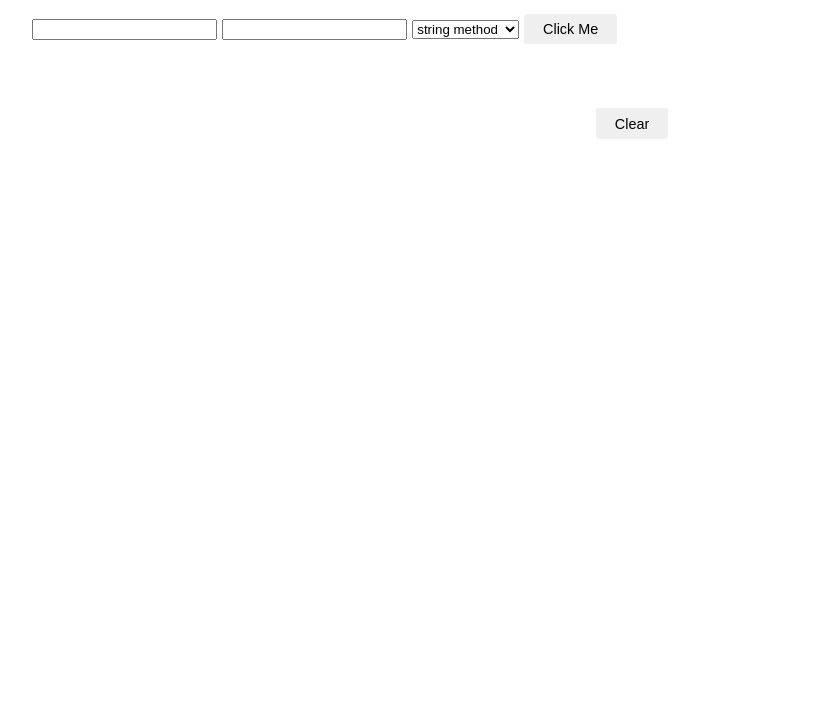
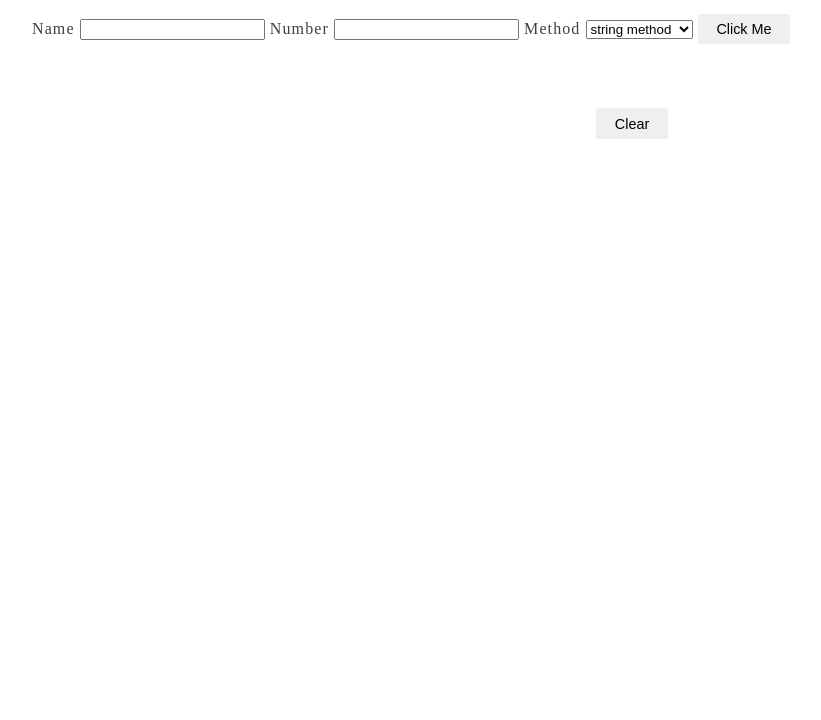
Before and after one commit to KamonLeigh/web-app-worker, a website built with Parcel: page index.html in a window 1280 px wide. Shown: the part 80-800 px from the top of the page, without its empty margins (8-829 px from the left). Built offline with nearby package versions, Linux system fonts and the light colour scheme.

Commit message:
add label to form, change img width to max-width use flex on section

```diff
--- a/index.html
+++ b/index.html
@@ -10,8 +10,11 @@
     <main class="container">
         <h1>Web App</h1>
         <form>
-            <input type="text" name="fname" minlength="5"/>
-            <input type="number" name="num" />
+            <label for="fname">name</label>
+            <input id="fname" type="text" name="fname" minlength="5"/>
+            <label for="num">number</label>
+            <input id="num" type="number" name="num" />
+            <label for="pet-select">method</label>
             <select name="pets" id="pet-select">
                 <option value="a">string method</option>
                 <option value="b">maths method</option>
--- a/style.css
+++ b/style.css
@@ -15,7 +15,7 @@ body {
 
 img {
     display: block;
-    width: 100%;
+    max-width: 100%;
 }
 
 .btn {
@@ -45,6 +45,10 @@ form {
     grid-column: 2;
 }
 
+label {
+    text-transform: capitalize;
+}
+
 section {
     grid-column: 2;
     display: flex;
@@ -52,3 +56,7 @@ section {
     flex-direction: column;
     margin-block-end: 2em;
 }
+
+.result {
+    letter-spacing: 1.3;
+}
```
